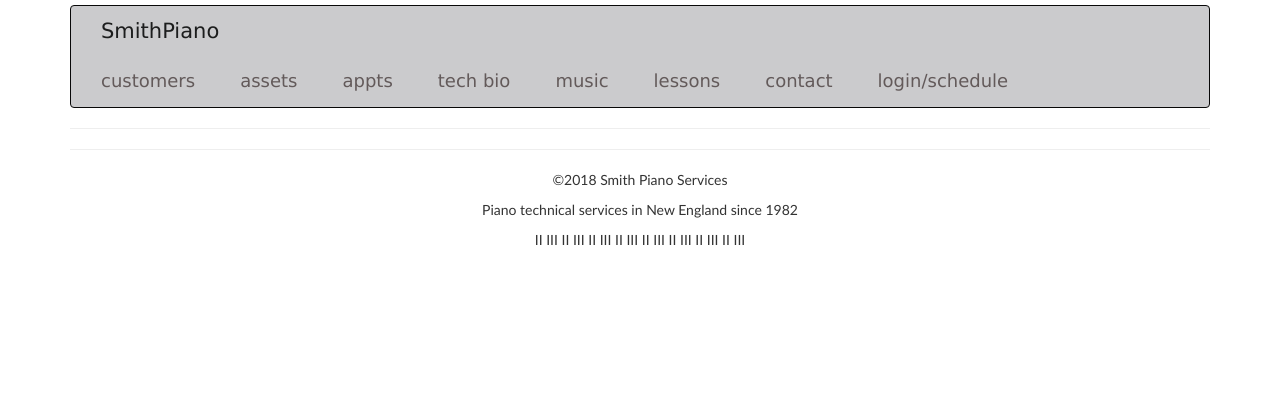
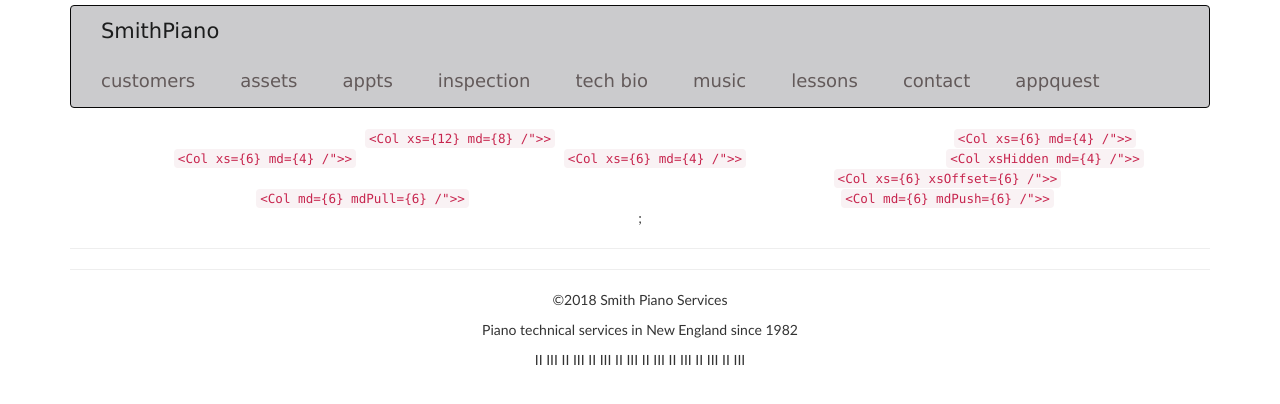
Before and after one commit to smithWEBtek/sp4, a React (Create React App) app in the folder client/: page /techbio in a window 1280 px wide. Shown: the top 404 px of the page. Built offline with nearby package versions, Linux system fonts and the light colour scheme.

Commit message:
Create remaining placeholder components with temporary content

```diff
--- a/client/src/App.js
+++ b/client/src/App.js
@@ -9,8 +9,12 @@ import Customers from '../src/Customers/Customers'
 import Appts from '../src/Appts/Appts'
 // import Assets from '../src/Assets/Assets'
 import Services from '../src/Services/Services'
+import Inspection from '../src/Inspection/Inspection'
 import Lessons from '../src/Lessons/Lessons'
 import Music from '../src/Music/Music'
+import TechBio from '../src/TechBio/TechBio'
+import Contact from '../src/Contact/Contact'
+import AppQuest from '../src/Schedule/AppQuest'
 
 class App extends Component {
 	render() {
@@ -22,8 +26,12 @@ class App extends Component {
 					<Route path="/appts" component={Appts} />
 					{/* <Route path="/assets/" component={Assets} /> */}
 					<Route path="/services" component={Services} />
+					<Route path="/inspection" component={Inspection} />
+					<Route path="/techbio" component={TechBio} />
 					<Route path="/music" component={Music} />
 					<Route path="/lessons" component={Lessons} />
+					<Route path="/contact" component={Contact} />
+					<Route path="/appquest" component={AppQuest} />
 				</Aux>
 				<div>
 					<hr />
--- /dev/null
+++ b/client/src/Contact/Contact.js
@@ -0,0 +1,51 @@
+import React, { Component } from 'react'
+import { Grid, Row, Col, Carousel } from 'react-bootstrap'
+import './Contact.css'
+
+class Contact extends Component {
+	render() {
+		return (
+			<div>
+				<Grid>
+					<Row className="show-grid">
+						<Col xs={12} md={8}>
+							<code>&lt;{'Col xs={12} md={8}'} /">&gt;</code>
+						</Col>
+						<Col xs={6} md={4}>
+							<code>&lt;{'Col xs={6} md={4}'} /">&gt;</code>
+						</Col>
+					</Row>
+
+					<Row className="show-grid">
+						<Col xs={6} md={4}>
+							<code>&lt;{'Col xs={6} md={4}'} /">&gt;</code>
+						</Col>
+						<Col xs={6} md={4}>
+							<code>&lt;{'Col xs={6} md={4}'} /">&gt;</code>
+						</Col>
+						<Col xsHidden md={4}>
+							<code>&lt;{'Col xsHidden md={4}'} /">&gt;</code>
+						</Col>
+					</Row>
+
+					<Row className="show-grid">
+						<Col xs={6} xsOffset={6}>
+							<code>&lt;{'Col xs={6} xsOffset={6}'} /">&gt;</code>
+						</Col>
+					</Row>
+
+					<Row className="show-grid">
+						<Col md={6} mdPush={6}>
+							<code>&lt;{'Col md={6} mdPush={6}'} /">&gt;</code>
+						</Col>
+						<Col md={6} mdPull={6}>
+							<code>&lt;{'Col md={6} mdPull={6}'} /">&gt;</code>
+						</Col>
+					</Row>
+				</Grid>;
+			</div>
+		)
+	}
+}
+
+export default Contact
--- /dev/null
+++ b/client/src/Inspection/Inspection.js
@@ -0,0 +1,51 @@
+import React, { Component } from 'react'
+import { Grid, Row, Col, Carousel } from 'react-bootstrap'
+import './Inspection.css'
+
+class Inspection extends Component {
+	render() {
+		return (
+			<div>
+				<Grid>
+					<Row className="show-grid">
+						<Col xs={12} md={8}>
+							<code>&lt;{'Col xs={12} md={8}'} /">&gt;</code>
+						</Col>
+						<Col xs={6} md={4}>
+							<code>&lt;{'Col xs={6} md={4}'} /">&gt;</code>
+						</Col>
+					</Row>
+
+					<Row className="show-grid">
+						<Col xs={6} md={4}>
+							<code>&lt;{'Col xs={6} md={4}'} /">&gt;</code>
+						</Col>
+						<Col xs={6} md={4}>
+							<code>&lt;{'Col xs={6} md={4}'} /">&gt;</code>
+						</Col>
+						<Col xsHidden md={4}>
+							<code>&lt;{'Col xsHidden md={4}'} /">&gt;</code>
+						</Col>
+					</Row>
+
+					<Row className="show-grid">
+						<Col xs={6} xsOffset={6}>
+							<code>&lt;{'Col xs={6} xsOffset={6}'} /">&gt;</code>
+						</Col>
+					</Row>
+
+					<Row className="show-grid">
+						<Col md={6} mdPush={6}>
+							<code>&lt;{'Col md={6} mdPush={6}'} /">&gt;</code>
+						</Col>
+						<Col md={6} mdPull={6}>
+							<code>&lt;{'Col md={6} mdPull={6}'} /">&gt;</code>
+						</Col>
+					</Row>
+				</Grid>;
+			</div>
+		)
+	}
+}
+
+export default Inspection
--- /dev/null
+++ b/client/src/Schedule/AppQuest.js
@@ -0,0 +1,41 @@
+import React, { Component } from 'react'
+import { Grid, Row, Col } from 'react-bootstrap'
+
+class ApptQuest extends Component {
+	render() {
+		return (
+			<Grid>
+				<Row>
+					<Col xs={6} md={4} />
+					<h3>SCHEDULE PIANO SERVICE</h3>
+					<ol>
+						<li>Choose SCHEDULE below.</li>
+						<li>LOGIN if you returning, or REGISTER if this is first time.</li>
+						<li>End with <strong>MAKE APPOINTMENT</strong> button to complete scheduling.</li>
+						<li>Find your confirmation email to be sure the process completed.</li>
+					</ol>
+					<ul>
+						<li>Unsure? Call Brad: <strong>603-494-4147</strong></li>
+						<li>or <a href="mailto:schedule@smithpiano.com?subject=%20Please%20call%20me%20to%20schedule%20piano%20service%20&body=Brad,%20please%20call%20me%20to%20schedule.  %20My%20phone%20number%20is:____ %20and%20the%20best%20time%20to%20call%20back%20is:____"><strong>CLICK HERE to email Brad</strong></a></li>
+					</ul>
+					<Col xs={6} md={4} />
+					<h3>PRICING GUIDE</h3>
+					<ul>
+						<li>First time, or annual service: $150-200 estimated*</li>
+						<li>Bi-annual maintainence, returning client: $135-150 estimated</li>
+						<li>* NOTE: Your mileage may vary.</li>
+						<li>We'll weigh options together after examining the piano and talking.</li>
+						<li>In some cases, the costs outweigh the wisdom of investing in a given piano.</li>
+						<li>I promise that I will keep your best interest as my priority.</li>
+					</ul>
+				</Row >
+				<Row>
+					<iframe src="http://www.appointmentquest.com/scheduler/2170076323" style={{ width: '100%', height: '900px', border: '0' }}>
+					</iframe>
+				</Row>
+			</Grid>
+		)
+	}
+}
+
+export default ApptQuest
--- /dev/null
+++ b/client/src/TechBio/TechBio.js
@@ -0,0 +1,51 @@
+import React, { Component } from 'react'
+import { Grid, Row, Col, Carousel } from 'react-bootstrap'
+import './TechBio.css'
+
+class TechBio extends Component {
+	render() {
+		return (
+			<div>
+				<Grid>
+					<Row className="show-grid">
+						<Col xs={12} md={8}>
+							<code>&lt;{'Col xs={12} md={8}'} /">&gt;</code>
+						</Col>
+						<Col xs={6} md={4}>
+							<code>&lt;{'Col xs={6} md={4}'} /">&gt;</code>
+						</Col>
+					</Row>
+
+					<Row className="show-grid">
+						<Col xs={6} md={4}>
+							<code>&lt;{'Col xs={6} md={4}'} /">&gt;</code>
+						</Col>
+						<Col xs={6} md={4}>
+							<code>&lt;{'Col xs={6} md={4}'} /">&gt;</code>
+						</Col>
+						<Col xsHidden md={4}>
+							<code>&lt;{'Col xsHidden md={4}'} /">&gt;</code>
+						</Col>
+					</Row>
+
+					<Row className="show-grid">
+						<Col xs={6} xsOffset={6}>
+							<code>&lt;{'Col xs={6} xsOffset={6}'} /">&gt;</code>
+						</Col>
+					</Row>
+
+					<Row className="show-grid">
+						<Col md={6} mdPush={6}>
+							<code>&lt;{'Col md={6} mdPush={6}'} /">&gt;</code>
+						</Col>
+						<Col md={6} mdPull={6}>
+							<code>&lt;{'Col md={6} mdPull={6}'} /">&gt;</code>
+						</Col>
+					</Row>
+				</Grid>;
+			</div>
+		)
+	}
+}
+
+export default TechBio
--- a/client/src/UI/MainNav/MainNav.js
+++ b/client/src/UI/MainNav/MainNav.js
@@ -5,8 +5,6 @@ import Logo from '../Logo/Logo.svg'
 import { Grid, Collapse, Navbar, NavItem, Nav } from 'react-bootstrap'
 
 class MainNav extends Component {
-
-
 	render() {
 		return (
 			<div>
@@ -30,19 +28,22 @@ class MainNav extends Component {
 							<Link to='/appts' className="Item">appts</Link>
 						</NavItem>
 						<NavItem eventKey={4}>
-							<Link to='/services' className="Item">tech bio</Link>
+							<Link to='/inspection' className="Item">inspection</Link>
 						</NavItem>
-						<NavItem eventKey={4}>
+						<NavItem eventKey={5}>
+							<Link to='/techbio' className="Item">tech bio</Link>
+						</NavItem>
+						<NavItem eventKey={6}>
 							<Link to='/music' className="Item">music</Link>
 						</NavItem>
-						<NavItem eventKey={4}>
+						<NavItem eventKey={7}>
 							<Link to='/lessons' className="Item">lessons</Link>
 						</NavItem>
-						<NavItem eventKey={4}>
-							<Link to='/services' className="Item">contact</Link>
+						<NavItem eventKey={8}>
+							<Link to='/contact' className="Item">contact</Link>
 						</NavItem>
-						<NavItem eventKey={4}>
-							<Link to='/services' className="Item">login/schedule</Link>
+						<NavItem eventKey={9}>
+							<Link to='/appquest' className="Item">appquest</Link>
 						</NavItem>
 					</Nav>
 				</Navbar>
```
Also changed, not shown: client/src/Contact/Contact.css (added), client/src/Inspection/Inspection.css (added), client/src/TechBio/TechBio.css (added).
